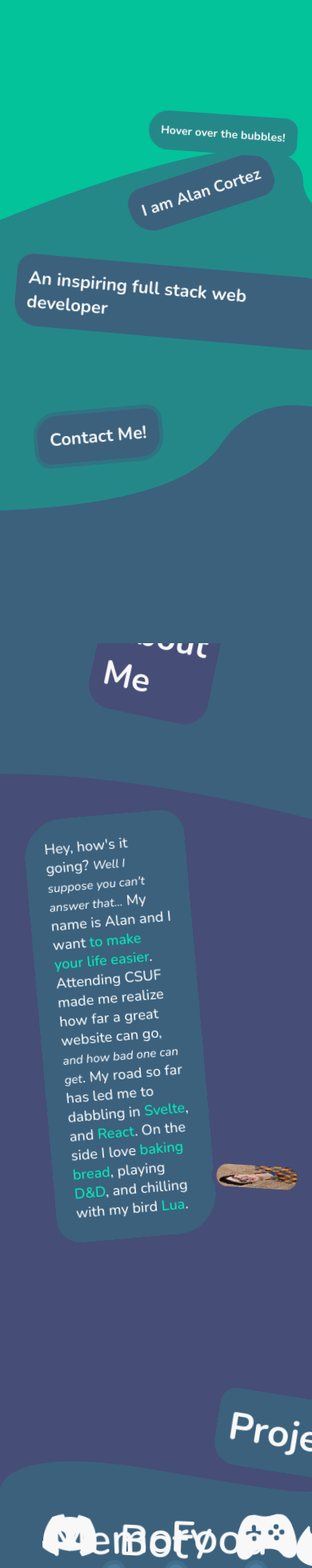
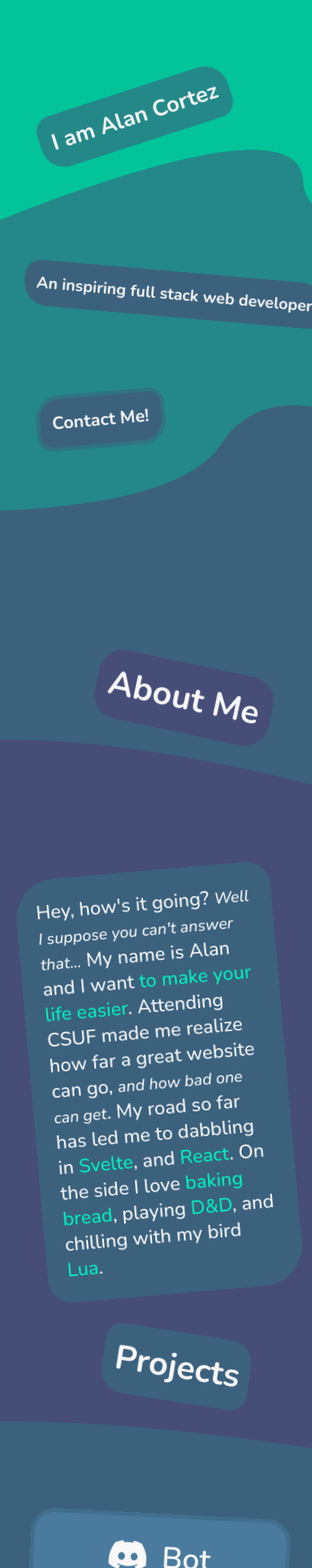
Before and after one commit to AlanCortez1337/portfolio, a React (Vite) app: page / in a window 390 px wide. Shown: the part 40-2000 px from the top of the page at 80% size. Built offline with nearby package versions, Linux system fonts and the light colour scheme.

Commit message:
finished large mobile compatiblity

```diff
--- a/src/App.jsx
+++ b/src/App.jsx
@@ -1,7 +1,7 @@
-import Wave from "./components/wave"
+import Wave from "./components/waves"
 import Badge from "./components/badges"
 import Blurp from "./components/content-info"
-import Card from "./components/projectCard"
+import Card from "./components/projectCards"
 import './App.css'
 
 
--- a/src/components/badges.jsx
+++ b/src/components/badges.jsx
@@ -67,7 +67,7 @@ function BadgeImage({badgeName}) {
             }
             {badgeName === "linkedin" &&
                 <motion.a
-                    href=""
+                    href="https://www.linkedin.com/in/alancortez1337/"
                     style={{borderRadius: '10px'}}
                     animate={{rotate: -360, y: '-4vh', borderRadius: '60px'}}
                     whileHover={{scale: 0.9}}
@@ -82,7 +82,7 @@ function BadgeImage({badgeName}) {
             }
             {badgeName === "github" &&
                 <motion.a
-                    href=""
+                    href="https://github.com/AlanCortez1337"
                     style={{borderRadius: '100px'}}
                     animate={{rotate: -360, y: '6vh', borderRadius: '40px'}}
                     whileHover={{scale: 0.9}}
@@ -98,7 +98,7 @@ function BadgeImage({badgeName}) {
             }
             {badgeName === "resume" &&
                 <motion.a
-                    href=""
+                    href="https://www.youtube.com/shorts/k8LnKGWmNTk?&ab_channel=1980sGamer"
                     initial={{borderRadius: '50px'}}
                     animate={{rotate: 360, y: '-8vh', borderRadius: '20px'}}
                     whileHover={{scale: 1.3}}
--- a/src/components/projectCard.jsx
+++ b/src/components/projectCards.jsx
@@ -51,12 +51,12 @@ function ProjCard({type}) {
     return(
         <>
             <motion.div
-            style={{rotate: projects[type].rotate}}
-            animate={{y: projects[type].yBoundry}}
-            whileHover={{ y: "0vh", rotate: 0}}
-            transition={yTransition}
-            onHoverEnd={changeVisibility}
-                className="project-card"
+                style={{rotate: projects[type].rotate}}
+                animate={{y: projects[type].yBoundry}}
+                whileHover={{ y: "0vh", rotate: 0}}
+                transition={yTransition}
+                onHoverEnd={changeVisibility}
+                className={`project-card ${type === 2 && 'remove-card'}`}
             >
                 <AnimatePresence>
                     {isVisible ?
--- a/src/components/wave.jsx
+++ b/src/components/waves.jsx
@@ -13,7 +13,7 @@ function Shapes({shape}) {
 
     return(
 
-            <>
+            <div className='wave'>
                 {shape === 1 &&
                     <motion.svg
                         transition={waveBounce}
@@ -71,7 +71,7 @@ function Shapes({shape}) {
                         <path d="M2.78652e-05 57C2.78652e-05 57 -18.5 -32.5 233 13C484.5 58.5 1512 57 1512 57V207H2.78652e-05V57Z" fill="#02C39A"/>
                     </motion.svg>
                 }
-            </>
+            </div>
     );
 }
 export default Shapes;
--- a/src/index.css
+++ b/src/index.css
@@ -113,10 +113,13 @@ body, button {
   padding: 15px;
   border-radius:  30px 20px 20px 30px;
 }
+.wave {
+  position: relative;
+}
 
 .wave-1-svg {
-  position: relative;
-  bottom: 90vh;
+  position: absolute;
+  bottom: -25vh;
 }
 
 .wave-1 {
@@ -125,8 +128,8 @@ body, button {
 }
 
 .wave-2-svg {
-  position: relative;
-  bottom: 170vh;
+  position: absolute;
+  bottom: -15vh;
 }
 
 .wave-2 {
@@ -551,6 +554,10 @@ body, button {
   bottom: 20px;
 }
 
+.mobile-socials {
+  display: none;
+}
+
 .wave-5-svg {
   position: relative;
   bottom: 85vh;
@@ -728,56 +735,38 @@ body, button {
     width: 100vw;
   }
 }
+
 /* Mobile */
-@media screen and (max-width: 600px){
-
-  /* .blurp-hero {
-    display: flex;
-    justify-content: center;
-    flex-direction: column;
-    align-items: flex-start;
-    width: 100vw;
-    height: 100vh;
-    position: relative;
-    z-index: 2;
-    padding-left: 120px;
-  } */
-
-  .blurp-hero h3, .blurp-hero h2, .blurp-hero h1{
-    margin: 0;
-    padding: 0;
+@media screen and (max-width: 480px){
+  .blurp-hero {
+    padding-left: 0px;
   }
 
   .blurp-hero h3 {
-    font-size: 20px;
+    font-size: 28px;
     position: relative;
-    bottom: 5vh;
-    left: 10vw;
+    bottom: 21vh;
+    left: calc(50% - 150px);
+    background-color: var(--cyan);
     padding: 15px;
   }
   .blurp-hero h1{
-    font-size: 22px;
-    bottom: 10px;
-    right: 26vw;
+    font-size: 20px;
+    bottom: 50px;
+    right: calc(50% - 225px);
     padding: 15px;
   }
 
   .blurp-hero button{
     font-size: 22px;
     position: relative;
-    bottom: -90px;
-    left: -20vw;
+    bottom: -55px;
+    left: calc(50% - 150px);
     padding: 15px;
   }
 
-  .blurp-hero h2{
-    font-size: 14px;
-    position: relative;
-    bottom: 45vh;
-    left: 17vw;
-    background-color: var(--cyan);
-    padding: 15px;
-    border-radius:  30px 20px 20px 30px;
+  .hero-notice {
+    display: none;
   }
 
   .wave-1-svg {
@@ -796,18 +785,10 @@ body, button {
 
   /* About me */
 
-  .about-me {
-    background-color: var(--purple2);
-    width: 100vw;
-    height: 100vh;
-    overflow: hidden;
-  }
-
   .abt-grid {
-    /* lol imagine using grid */
     display: grid;
     grid-template-columns: 1fr;
-    grid-template-rows: 1fr 2fr 1fr;
+    grid-template-rows: 1fr;
     position: relative;
     width: 100%;
     height: 100%;
@@ -817,27 +798,6 @@ body, button {
 
   /* About Me - image badges */
   .abt-grid img {
-    border: var(--purple1) 6px solid;
-    border-color: var(--purple1);
-    align-self: unset;
-    justify-self: unset;
-    width: 32%;
-    height: 14%;
-  }
-
-  .abt-grid img:nth-child(2) {
-    left: -10vw;
-  }
-
-  .abt-grid img:nth-child(3) {
-    display: none;
-  }
-
-  .abt-grid img:nth-child(4) {
-    display: none;
-  }
-
-  .abt-grid img:nth-child(5) {
     display: none;
   }
 
@@ -855,13 +815,8 @@ body, button {
     align-items: flex-start;
     position: relative;
     z-index: 2;
-    padding-left: 120px;
+    padding: 0 60px;
     padding-top: 6vh;
-  }
-
-  .blurp-abt h3, .blurp-abt p{
-    margin: 0;
-    padding: 0;
   }
 
   .blurp-abt h3{
@@ -870,70 +825,52 @@ body, button {
     padding: 15px;
     border-radius: 30px;
     position: relative;
-    left: -0.25vw;
-    bottom: 12vh;
+    left: 15vw;
+    bottom: 3vh;
   }
 
   .blurp-abt p {
-    font-size: 18px;
+    font-size: 24px;
     font-weight: 500;
     width: 100%;
     background-color: var(--purple2);
     padding: 25px;
     border-radius: 50px 30px 50px 30px;
     position: relative;
-    top: 2vh;
-    left: -18vw;
+    top: 10vh;
+    left: -5.5vw;
   }
-
 
   .wave-3-svg {
     width: 250vh;
-    bottom: 85vh;
+    bottom: 90vh;
     right: 85vw;
   }
 
   /* Projects */
 
-  .projects {
-    background-color: var(--purple1);
-    width: 100vw;
-    height: 100vh;
-    overflow: hidden;
-  }
-
   .project-grid {
-    margin: 50px 120px 0 120px;
-    width: calc(100% - 240px);
-    height: 100%;
-    display: grid;
-    grid-template-columns: repeat(3, 1fr);
-    grid-template-rows: 1fr 3fr 2fr;
-    gap: 60px;
+    /* welp now its a flex */
+    display: flex;
+    flex-direction: column;
+    justify-content: center;
+    align-items: center;
+    gap: 25px;
+    margin: 0;
+    width: 100%;
     position: relative;
     z-index: 2;
   }
 
-  .project-grid h3 {
-    font-size: 48px;
-    grid-column: span 3;
+  .project-title {
+    font-size: 42px;
+    left: 25px;
+    bottom: 75px;
+    width: 155px;
   }
 
-  .project-title {
-    width: 180px;
-    justify-self: center;
-    position: relative;
-    left: 150px;
-    background-color: var(--purple2);
-    padding: 15px;
-    border-radius: 20px 30px 20px 30px;
-  }
-
-  .project-grid > div {
-    border-radius: 30px;
-    border: var(--purpleCardBorder) 5px solid;
-    border-radius: 30px;
-    background-color: var(--purpleCard);
+  .project-grid h3 {
+    font-size: 42px;
   }
 
   .project-card {
@@ -941,123 +878,38 @@ body, button {
     justify-content: center;
     align-items: center;
     flex-direction: column;
+    height: 30vh;
+    width: calc(50% + 120px);
   }
 
-  .title-card {
-    display: flex;
-    justify-content: center;
-    align-items: center;
-    flex-direction: column;
-    position: absolute;
-    width: 100%;
+  .remove-card {
+    display: none;
+  }
+
+  .title-card h3 {
+    margin: 1.75em 0.5em 0.5em 0.5em;
+    font-size: 38px;
+  }
+
+  .title-card p {
+    font-size: 18px;
+    padding: 22px 30px;
     height: 100%;
   }
 
-  .title-card h3 {
-    font-weight: 600;
-    margin: 1.75em 0.5em 0.5em 0.5em;
-    font-size: 54px;
-    display: flex;
-    gap: 0.5em;
-  }
-
-  .title-card p {
+  .content-card p {
     font-size: 24px;
-    font-weight: 500;
-    text-align: center;
-    padding: 40px 30px;
-    background-color: var(--purpleCardBorder);
-    border-radius: 0 0 20px 20px;
-    height: 100%;
-  }
-  /* Discord Bot Gif */
-  .bg-0 {
-    width: 100%;
-    height: 100%;
-    position: relative;
-    background-image: url("/assests/discordBotDemo.gif");
-    background-repeat: no-repeat;
-    background-size: 150% 150%;
-    background-position: 0% 100%;
-    border-radius: 30px;
-  }
-
-  .bg-0::before {
-    background-color: var(--purpleCardSemiTransparent);
-    border-radius: 30px;
-    content: '';
-    display: block;
-    height: 100%;
-    position: absolute;
-    width: 100%;
-  }
-
-  /* Memory Game Gif */
-
-  .bg-1 {
-    width: 100%;
-    height: 100%;
-    position: relative;
-    background-image: url("/assests/memoryGameDemo.gif");
-    background-repeat: no-repeat;
-    background-size: 100% 100%;
-    background-position: 50% 0%;
-    border-radius: 30px;
-  }
-
-  .bg-1::before {
-    background-color: var(--purpleCardSemiTransparent);
-    border-radius: 30px;
-    content: '';
-    display: block;
-    height: 100%;
-    position: absolute;
-    width: 100%;
-  }
-
-  /* Food Tinder Gif */
-
-  .bg-2 {
-    width: 100%;
-    height: 100%;
-    background-image: url("/assests/foodTinderDemo.gif");
-    background-repeat: no-repeat;
-    background-size: cover;
-    position: relative;
-    border-radius: 30px;
-  }
-
-  .bg-2::before {
-    background-color: var(--purpleCardSemiTransparent);
-    border-radius: 30px;
-    content: '';
-    display: block;
-    height: 100%;
-    position: absolute;
-    width: 100%;
-  }
-
-  .content-card p {
-    position: relative;
-    font-size: 24px;
-    font-weight: 500;
-    padding: 0 25px;
-    z-index: 1;
-    text-shadow: 0px 0px 6px var(--green3);
   }
 
   .hover-effect a {
-    position: absolute;
-    bottom: 2%;
-    left: 82%;
-    padding: 0 25px;
+    left: 75%;
   }
 
   .wave-4-svg {
     position: relative;
     bottom: 90vh;
-    width: 100vw;
-    z-index: 1;
+    width: 450vw;
+    right: 100vw;
   }
 
   /* Contact */
@@ -1070,56 +922,44 @@ body, button {
   }
 
   .contact-blurp {
-    width: 100%;
-    height: 100%;
-    width: 100vw;
-    height: 100vh;
-    display: grid;
-    grid-template-columns: repeat(4, 1fr);
-    grid-template-rows: repeat(4, 1fr);
-    gap: 50px;
-    position: relative;
-    z-index: 3;
+    display: flex;
+    flex-direction: column;
+    gap: 25px;
   }
 
   .contact-blurp h3 {
-    grid-column: span 3;
-    font-size: 48px;
-    justify-self: end;
-    background-color: var(--cyan);
-    padding: 15px;
-    border-radius: 30px 20px 30px 20px;
+    font-size: 42px;
+    width: 225px;
+    position: relative;
+    /* change */
+    left: 25%;
   }
 
   .contact-blurp p {
     /* styles */
-    font-size: 28px;
-    font-weight: 600;
-    text-align: center;
-    width: 50%;
-    background-color: var(--green1);
-    padding: 25px;
-    border-radius: 50px 30px 50px 30px;
-    /* grid alignment */
-    grid-column: 3 / span 2;
-    grid-row: 2;
+    font-size: 24px;
+    width: 70%;
+    /* flex alignment */
     justify-self: center;
     /* outer alignments */
     position: relative;
-    top: 32px;
+    top: 60px;
+    left: 40px;
   }
 
   .contact-me-button {
     grid-column: 3;
     justify-self: end;
-    height: 50%;
-    position: relative;
-    top: 50px;
+    height: 5%;
+    width: 200px;
+    top: 120px;
+    left: 50px;
   }
 
   .contact-blurp button {
     font-size: 28px;
     font-weight: 700;
+    /* width: 50px; */
     background-color: var(--green1);
     /* border: none; */
     border: var(--green2) 5px solid;
@@ -1128,82 +968,47 @@ body, button {
     transition: all 500ms ease-in-out;
   }
 
-  .contact-blurp button:hover {
-    border-color: var(--green1);
-    background-color: var(--green2);
-  }
-
   .contact-blurp footer {
-    font-size: 22px;
+    font-size: 18px;
     font-weight: 700;
     grid-column: span 3;
     grid-row: 4;
     align-self: end;
     position: relative;
-    left: 30px;
-    bottom: 25px;
+    left: -35px;
+    bottom: -180px;
   }
 
   /* badges */
+  .contact-blurp a {
+    color: white;
+  }
 
   .contact-blurp a * {
     width: 100%;
   }
 
-  .linkedIn-badge {
-    /* styles */
-    width: 8em;
-    height: 8em;
-    padding: 15px;
-    background-color: var(--cyan);
-    font-size: 1.25em;
-    /* grid alignment */
-    grid-column: 1;
-    /* outer alignment */
-    position: relative;
-    left: 280px;
-    bottom: 180px;
+  .mobile-socials {
+    margin-bottom: 25px;
+    display: flex;
+    justify-content: space-around;
   }
 
-  .github-badge {
-    /* styles */
-    width: 12em;
-    height: 12em;
-    padding: 5px;
-    background-color: var(--green1);
-    font-size: 1.25em;
-    /* grid alignment */
-    grid-column: 2;
-    /* outer alignment */
-    position: relative;
-    left: 50px;
-    top: 180px;
-  }
-
-  .resume-badge {
-    /* styles */
-    width: 5em;
-    height: 5em;
-    padding: 8px;
-    background-color: var(--green1);
-    font-size: 1.5em;
-    /* grid alignment */
-    grid-column: 1;
-    /* outer alignment */
-    position: relative;
-    left: 100px;
-    bottom: 20px;
+  .linkedIn-badge, .github-badge,  .resume-badge{
+    display: none;
   }
 
   .wave-5-svg {
     position: relative;
-    bottom: 85vh;
-    width: 100vw;
+    bottom: 100vh;
+    right: 400vw;
+    width: 900vw;
   }
 
   .wave-6-svg {
     position: relative;
-    bottom: 112vh;
-    width: 100vw;
+    bottom: 218vh;
+    right: 300px;
+    width: 550vw;
   }
 }
```
Also changed, not shown: src/components/content-info.jsx (+17 -2 lines).
